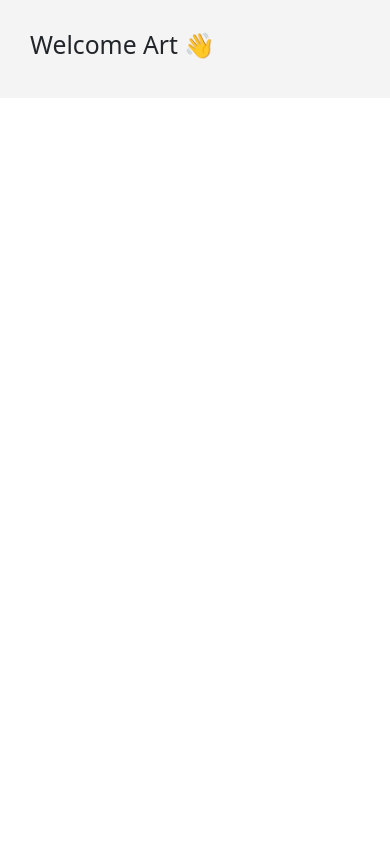
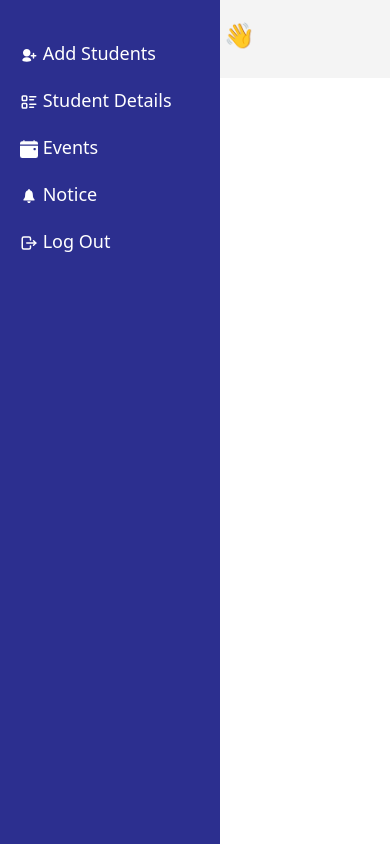
Before and after one commit to Amaniifikadu/KirkosAM-, a React (Create React App) app in the folder frontend/: page /art in a window 390 px wide. Built offline with nearby package versions, Linux system fonts and the light colour scheme.

Commit message:
Second responsive

```diff
--- a/frontend/src/components/navbar.js
+++ b/frontend/src/components/navbar.js
@@ -21,13 +21,13 @@ const Navbar = () => {
             </div>
             <ul className={isOpen ? "nav-link active" : 'nav-link'}>
                   <li><Link to="/">Home</Link></li>
-                  <li><Link to="/about">About</Link></li>
-                  <li><Link to="/educations">Educations</Link></li>
+                  {/* <li><Link to="/about">About</Link></li>
+                  <li><Link to="/educations">Educations</Link></li> */}
                   <li><Link to="/signin">Sign In</Link></li>
             </ul>
-            <div className='iconnav' onClick={toggleMenu}>
+            {/* <div className='iconnav' onClick={toggleMenu}>
                 <FaBars />
-            </div>
+            </div> */}
         </nav>
         </div>
         </header>
--- a/frontend/src/ethics.js
+++ b/frontend/src/ethics.js
@@ -48,7 +48,13 @@ return (
     <div>
        <div className='dashboard'>
 
-      <aside className={`sidebar ${isOpen ? 'active' : ''}`}>
+     <aside className={`sidebar ${isOpen ? 'show' : 'hide'}`}>
+         <div className='sidebar-top'>
+         <button className="sideicon" onClick={() => setIsOpen(false)}>
+            ☰
+          </button>
+          </div>
+
           <div className='logo'>
                  <img src="/kirkos2.png" alt="Kirkos sunday school logo" style={{width: "100px", height: "100px" }}/>
                 <span style={{color: "yellow"}}>ውሉደ ብርሃን </span>
@@ -61,11 +67,21 @@ return (
           <li className='logout'><Link to="/"><TbLogout /> Log Out</Link></li>
          </ul>
          </aside>
-           <button className="sideicon" onClick={() => setIsOpen(!isOpen)}>
+
+          {!isOpen && (
+           <button
+           className="floating-icon"
+            onClick={() => setIsOpen(true)}
+            >
+              ☰
+           </button>
+              )}
+           {/* <button className="sideicon" onClick={() => setIsOpen(!isOpen)}>
             ☰
-          </button>
+          </button> */}
 
          <div className='content-area'>
+
               <h2>Welcome {username} 👋</h2>
               <Dropdown className='dropdown'>
              <Dropdown.Toggle>
@@ -110,7 +126,7 @@ return (
   </div>
              </div>
          </div>
-      </div>
+         </div>
   )
 }
 
--- a/frontend/src/pages/Home.js
+++ b/frontend/src/pages/Home.js
@@ -180,11 +180,12 @@ function Home() {
 
     </Container>
      <hr/>
+      </div>
       <footer style={{textAlign: "center"}}>
         Copyright @2026
       </footer>
       </div>
-      </div>
+
    </div>
   )
 }
--- a/frontend/src/pages/pages.css
+++ b/frontend/src/pages/pages.css
@@ -17,6 +17,7 @@ body{
 .con{
   width: 100%;
   max-width: 1200px;
+  margin: auto;
   margin: 0 auto;
   display: flex;
   align-items: center;
@@ -34,10 +35,13 @@ body{
   align-items: center;
   gap: 10px;
 }
-
+.logo span{
+  font-size: 20px;
+  font-weight: bold;
+}
 .nav-link{
   display: flex;
-  flex-direction: row;
+  /* flex-direction: row; */
   list-style: none;
   margin: 0;
   padding: 0;
@@ -46,14 +50,15 @@ body{
 .nav-link li{
   display: inline-block;
   margin-right: 25px;
+
 }
 
 .nav-link a {
   color: white;
   text-decoration: none;
   font-size: 18px;
-  font-weight: 500;
-  transition: color 0.3s;
+  /* font-weight: 500;
+  transition: color 0.3s; */
 }
 
 .nav-link a:hover {
@@ -66,6 +71,10 @@ body{
 
 .iconnav {
   display: none;
+  /* margin-left: 20px; */
+  color: white;
+  font-size: 30px;
+  cursor: pointer;
 }
 
 /* login */
@@ -405,58 +414,119 @@ img{
 .dashboard {
   display: flex;
   height: 100%;
+  position: relative;
 }
 
 /* ===== Sidebar ===== */
 .sidebar {
   width: 220px;
-  min-width: 220px;
+  /* min-width: 220px; */
   background: #2c2f8f;
+  color: white;
+  transition: 0.3s;
   padding: 20px;
+  overflow: hidden;
+}
+.content-area{
+  flex: 1;
+  padding: 20px;
+  background: #f5f5f5;
+}
+.content-area h2 {
+  margin-left: 50px;
+  color: #333;
 }
 
-.sidebar ul {
+/* LOGO */
+.logo{
+  text-align: center;
+  margin-bottom: 30px;
+}
+
+.logo span{
+  display: block;
+  margin-top: 10px;
+}
+
+/* LINKS */
+.sidebar ul{
   list-style: none;
   padding: 0;
 }
 
-.sidebar li {
-  margin: 15px 0;
+.sidebar ul li{
+  margin: 20px 0;
 }
 
-.sidebar a {
+.sidebar ul li a{
   color: white;
   text-decoration: none;
-  display: flex;
-  align-items: center;
-  gap: 10px;
-  padding: 10px;
-  border-radius: 8px;
-  transition: 0.3s;
+  font-size: 18px;
 }
 
-.sidebar a:hover {
-  background: #4447c2;
+/* ICON */
+.sidebar-top{
+  display: flex;
+  justify-content: flex-end;
 }
 
-.logout a {
-  color: #ff6b6b;
+.sideicon{
+  background: none;
+  border: none;
+  color: white;
+  font-size: 28px;
+  cursor: pointer;
+}
+
+/* FLOAT ICON */
+.floating-icon{
+  position: fixed;
+  top: 15px;
+  left: 15px;
+  z-index: 1000;
+  background: #3f3fcf;
+  color: white;
+  border: none;
+  padding: 5px 12px;
+  font-size: 28px;
+  border-radius: 5px;
+  cursor: pointer;
+}
+
+/* HIDE SIDEBAR */
+.sidebar.hide{
+  width: 0;
+  padding: 0;
 }
 
 /* ===== Content ===== */
-.sideicon {
-  display: none;
-  background: none;
-  border: none;
-  font-size: 24px;
-  color: rgb(75, 61, 61);
-  cursor: pointer;
-}
+
 .content-area {
   flex: 1;
   padding: 30px;
   background: #f4f4f4;
 }
+.sideicon {
+  /* display: none; */
+  background: none;
+  border: none;
+  font-size: 24px;
+  color: white;
+  cursor: pointer;
+}
+.topbar {
+  display: flex;
+  justify-content: flex-start;
+  padding-bottom: 20px;
+}
+.sidebar-top {
+  display: flex;
+  justify-content: flex-end;
+  margin-bottom: 20px;
+}
+.sideicon.inside {
+  color: white;
+} */
 .carousel{
   margin-top: 20px;
 }
@@ -871,60 +941,27 @@ button {
   border-radius: 5px;
 }
 @media (max-width: 768px) {
-  /* nav {
-    flex-wrap: wrap;
-  }
-    .icon {
-    display: block;
-    cursor: pointer;
-    color: white;
-  }
-   .nav-link {
-    display: none;
-    flex-direction: column;
-    position: absolute;
-    top: 100px;
-    left: 0px;
-    background: #3c3cb5;
-    width: 100%;
-    text-align: center;
-    padding: 20px;
-    z-index: 10;
-  }
-  .nav-link.active {
-    display: flex;
-  }
-  .nav-link a {
-    padding: 10px 0;
-    display: block;
-  }
-  .amen h1 {
-    font-size: 1rem;
-    text-align: center;
-  }
-  .amen span {
-    font-size: 0.8rem;
-    display: block;
-  } */
- /* .iconnav{
-    display: block;
-    cursor: pointer;
-    color: white;
- } */
-  .sidebar {
-    width: 100%;
-  }
   .create{
     width: 400px;
   }
   .sidebar {
     position: fixed;
-    left: -100%;
+    left: 0;
     top: 0;
     height: 100%;
-    z-index: 1000;
-    transition: 0.3s;
-    width: 200px;
+    z-index: 999;
+    /* transition: 0.3s;
+    width: 200px; */
+  }
+  .sidebar.hide{
+    left: -260px;
+    width: 250px;
+    padding: 20px;
+  }
+
+  .content-area{
+    width: 100%;
+    padding: 20px;
   }
   .sidebar.active {
     left: 0;
@@ -986,13 +1023,40 @@ button {
   .verse-card h2 {
     font-size: 22px;
   }
-}
-@media (max-width: 650px) {
- .iconnav{
+   .iconnav{
     display: block;
-    cursor: pointer;
-    color: white;
- }
+  }
+
+  .nav-link{
+    display: none;
+    flex-direction: column;
+    position: absolute;
+    top: 80px;
+    right: 20px;
+    background: #2c2ca0;
+    width: 200px;
+    padding: 20px;
+    border-radius: 10px;
+    z-index: 1000;
+     /* gap: 15px; */
+  }
+
+  .nav-link.active{
+    display: flex;
+  }
+
+  .nav-link li{
+    margin: 10px 10px;
+  }
+
+  .logo img{
+    width: 70px !important;
+    height: 70px !important;
+  }
+
+  .logo span{
+    font-size: 16px;
+  }
 }
 @media (max-width: 480px) {
   .image-content img {
@@ -1000,3 +1064,13 @@ button {
     height: 200px;
   }
 }
+@media (min-width: 769px){
+
+  .sidebar.show{
+    width: 250px;
+  }
+
+  .sidebar.hide{
+    width: 0;
+  }
+}
```
